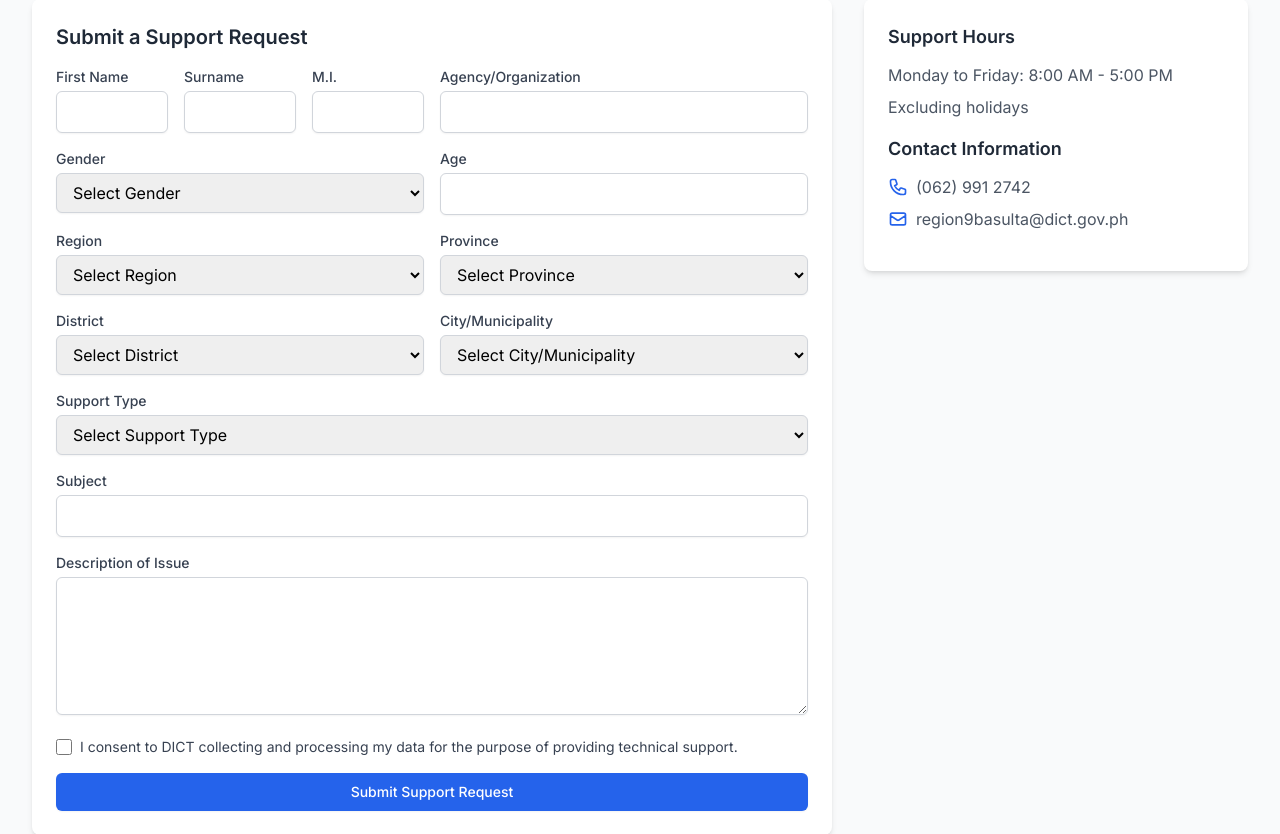
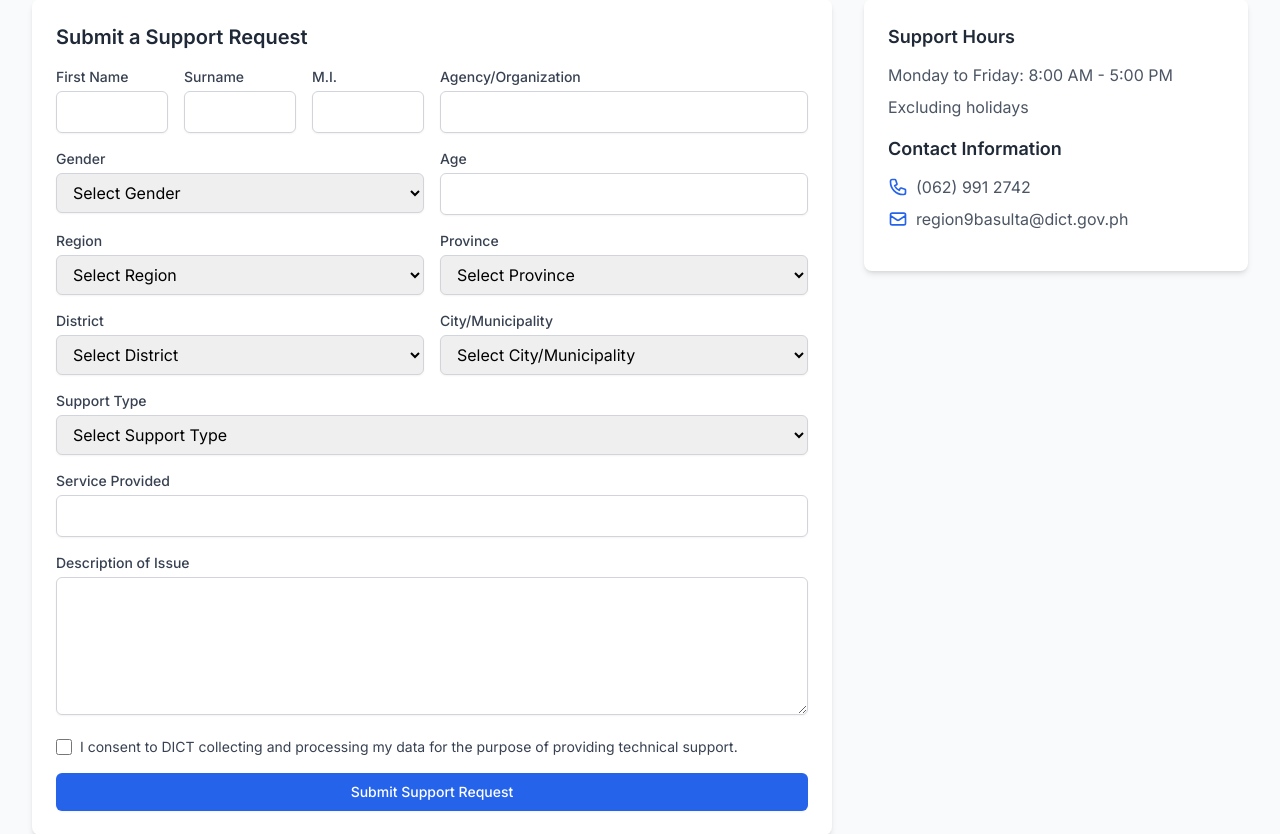
Before and after one commit to francispepito11/phase2, a PHP site: page /tech-support.php in a window 1280 px wide. Shown: the part 177-1011 px from the top of the page. Run offline with PHP 8.4, Linux system fonts and the light colour scheme; data comes from the database, SQL or seed files in the repository; some libraries are stand-ins or nearby versions.

Commit message:
Rename 'Subject' label to 'Service Provided' in tech support form

```diff
--- a/tech-support.php
+++ b/tech-support.php
@@ -204,7 +204,7 @@ unset($_SESSION['success_message']);
                         </div>
 
                         <div class="mb-4">
-                            <label for="subject" class="block text-sm font-medium text-gray-700 mb-1">Subject</label>
+                            <label for="subject" class="block text-sm font-medium text-gray-700 mb-1">Service Provided</label>
                             <input type="text" id="subject" name="subject" required
                                 value="<?php echo isset($form_data['subject']) ? htmlspecialchars($form_data['subject']) : ''; ?>"
                                 class="w-full px-3 py-2 border border-gray-300 rounded-md shadow-sm focus:outline-none focus:ring-blue-500 focus:border-blue-500">
```
